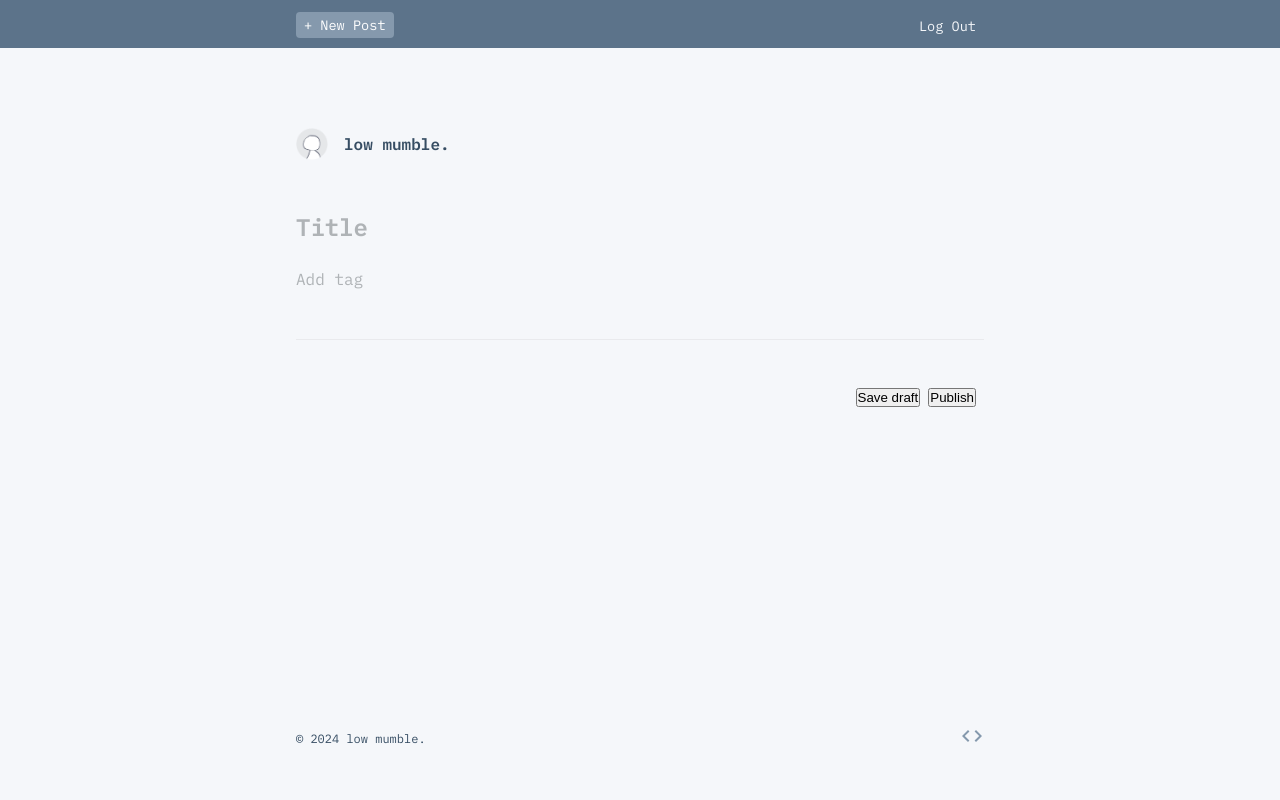
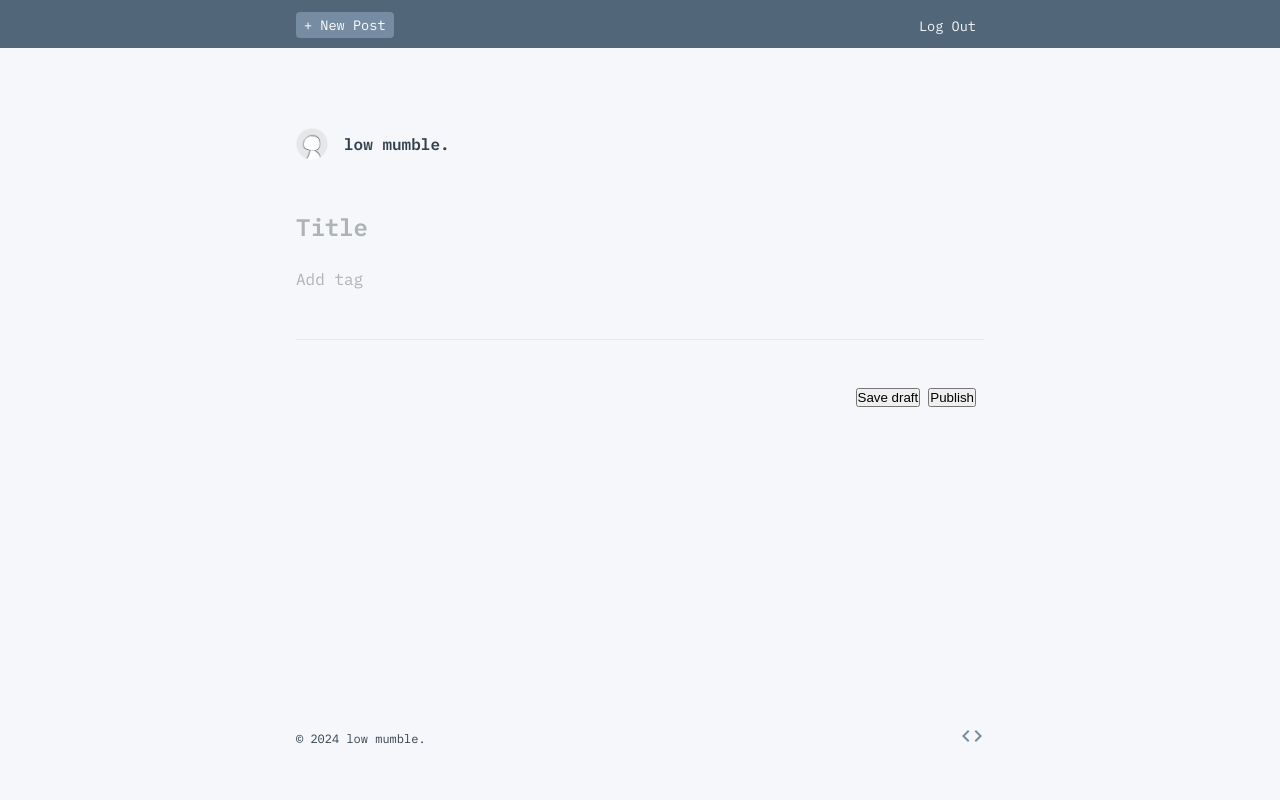
Before and after one commit to nmsalvatore/lowmumble, a Django app: page /new/ in a window 1280 px wide. Run offline with Django 5.2, Linux system fonts and the light colour scheme; the visitor is signed in with stand-in values (Sample User, id 1); style sheets or scripts are compiled from the project's sources; parts of the project's set-up code (start-up, migrations or seed data) failed here and were passed over; some libraries are stand-ins or nearby versions.

Commit message:
style: more explicit color names and slight color mod

```diff
--- a/blog/static/blog/css/blog.css
+++ b/blog/static/blog/css/blog.css
@@ -1,7 +1,7 @@
 nav.admin-bar {
     height: var(--size-4);
     line-height: var(--size-4);
-    background: var(--color-2);
+    background: var(--color-dark);
 }
 
 nav.admin-bar > .container {
@@ -19,14 +19,14 @@ nav.admin-bar button.logout {
     background: none;
     border: none;
     border-radius: var(--size-0);
-    color: var(--color-5);
+    color: var(--color-lightest);
     font-family: inherit;
     font-size: 0.85rem;
     padding: var(--size-0) var(--size-1);
 }
 
 nav.admin-bar a.new-post {
-    background: var(--color-3);
+    background: var(--color-medium);
     border-radius: var(--size-0);
     color: white;
     font-size: 0.85rem;
@@ -37,16 +37,16 @@ nav.admin-bar a.new-post {
 #blog_title {
     text-decoration: none;
     font-weight: bold;
-    color: var(--color-1);
+    color: var(--color-darkest);
     margin-left: var(--size-2);
 }
 
 a {
-    color: var(--color-3);
+    color: var(--color-medium);
 }
 
 a#back_btn {
-    color: var(--color-1);
+    color: var(--color-darkest);
     font-size: 0.85rem;
     text-decoration: none;
     z-index: 1;
@@ -258,7 +258,7 @@ a.button {
 
 footer small {
     font-size: 12px;
-    color: var(--color-1);
+    color: var(--color-darkest);
 }
 
 footer a {
@@ -266,12 +266,12 @@ footer a {
 }
 
 footer a svg {
-    fill: var(--color-3);
+    fill: var(--color-medium);
     transition: fill 1s ease 100ms;
 }
 
 footer a:hover svg {
-    fill: var(--color-1);
+    fill: var(--color-darkest);
 }
 
 .extras {
--- a/static/core/css/main.css
+++ b/static/core/css/main.css
@@ -5,13 +5,13 @@
     --size-3: 2rem;
     --size-4: 3rem;
     --size-5: 5rem;
-    --color-0: rgba(0, 0, 0, 0.05);
-    --color-1: hsl(210 30% 30%);
-    --color-2: hsl(210 20% 45%);
-    --color-3: hsl(210 20% 60%);
-    --color-4: hsl(210 30% 94%);
-    --color-5: hsl(210 30% 97%);
-    --color-6: hsl(0 30% 55%);
+    --color-opaque: rgba(0, 0, 0, 0.05);
+    --color-darkest: hsl(210 20% 25%);
+    --color-dark: hsl(210 20% 40%);
+    --color-medium: hsl(210 20% 55%);
+    --color-light: hsl(210 30% 94%);
+    --color-lightest: hsl(210 30% 97%);
+    --color-alert: hsl(0 30% 55%);
     --line-height: 1.6;
 }
 
@@ -27,8 +27,8 @@ body {
 }
 
 html {
-    background: var(--color-5);
-    color: var(--color-2);
+    background: var(--color-lightest);
+    color: var(--color-dark);
     font-family: "IBM Plex Mono", monospace;
     font-weight: 400;
 }
@@ -65,7 +65,7 @@ h3,
 h4,
 h5,
 h6 {
-    color: var(--color-1);
+    color: var(--color-darkest);
     font-size: 1.25rem;
     font-weight: bold;
     margin-top: var(--size-3);
```
Also changed, not shown: other parts of blog/static/blog/css/blog.css (+28 -28 lines).
